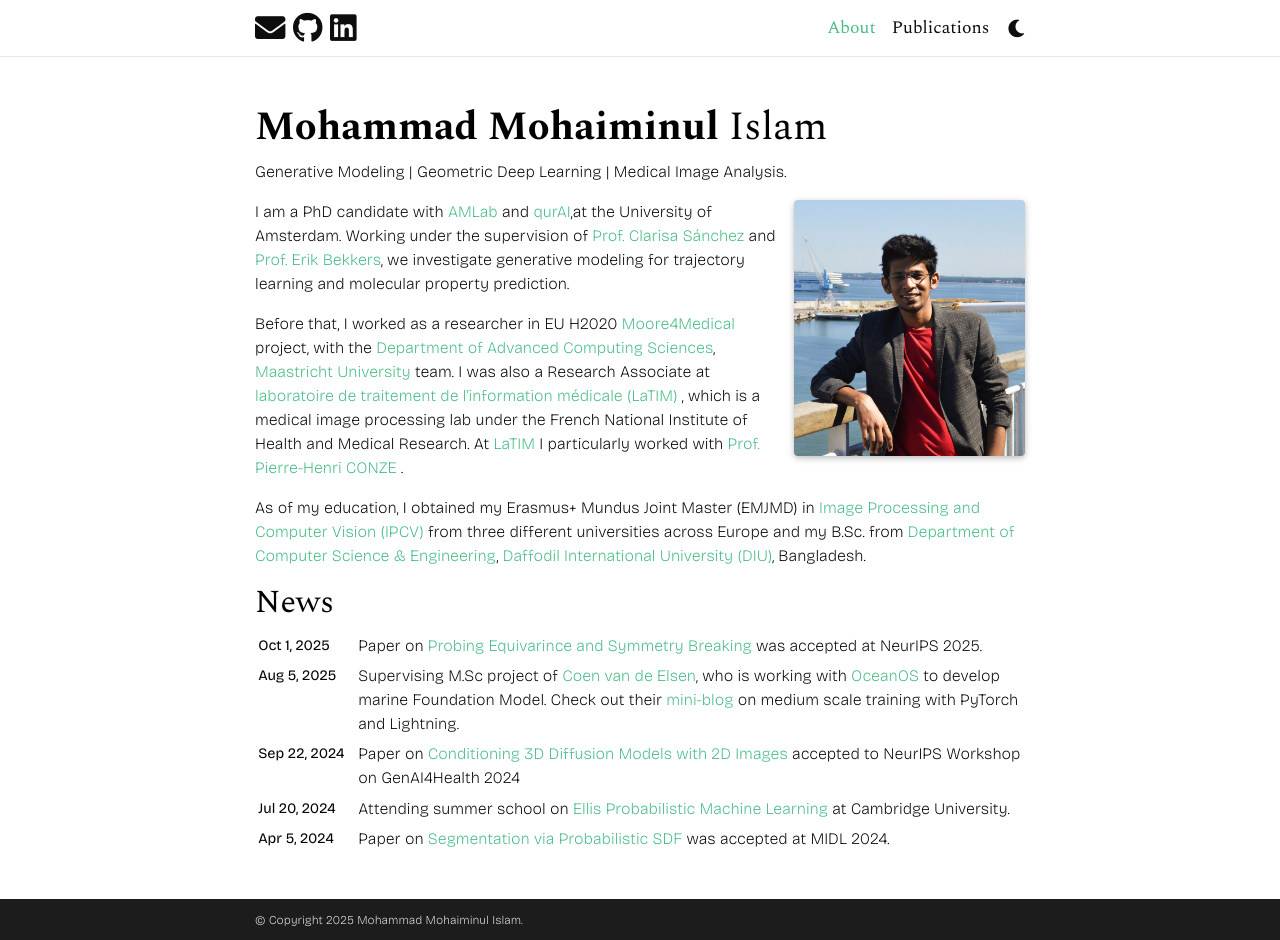
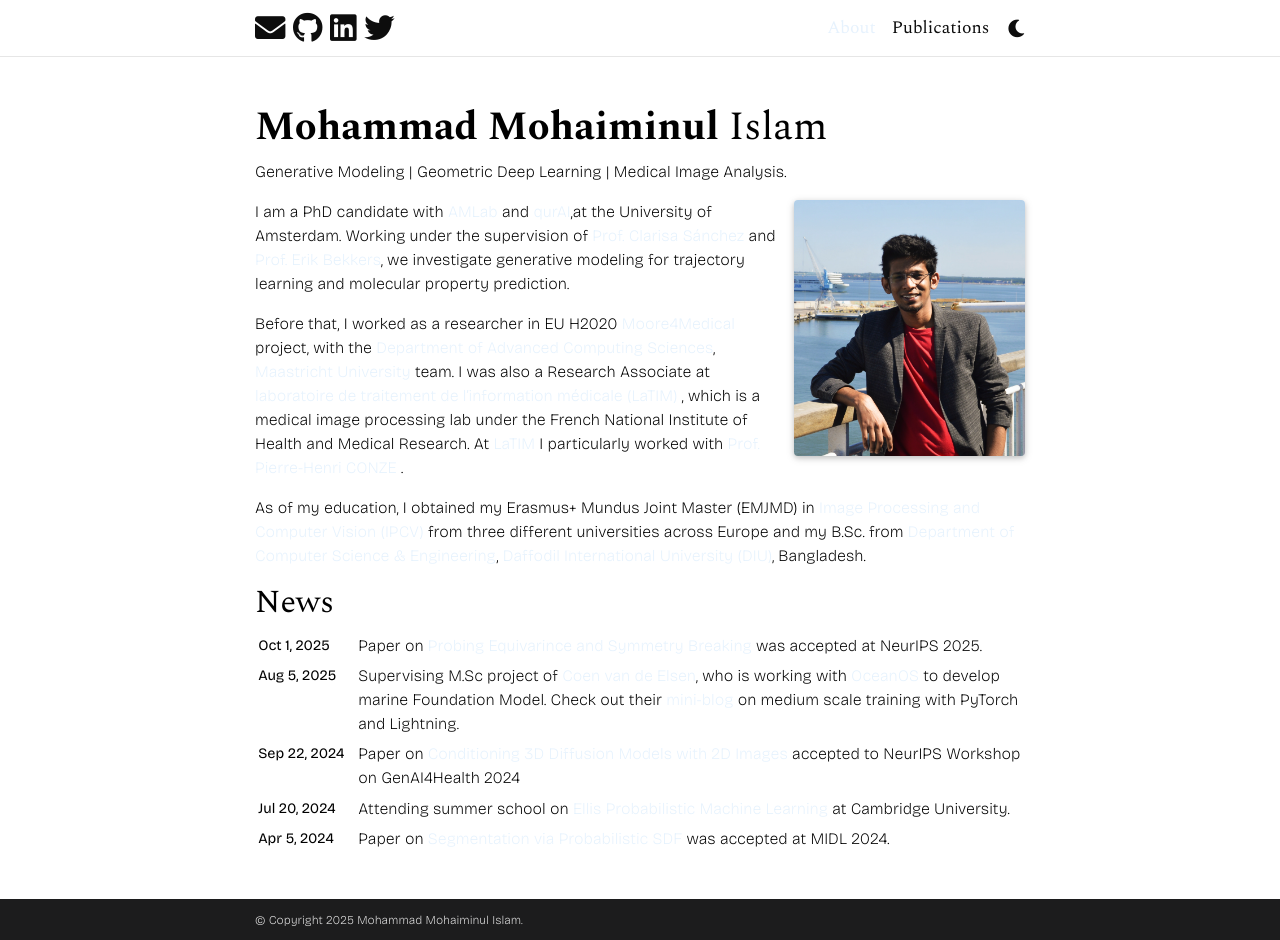
Before and after one commit to niazoys/niazoys.github.io, a Jekyll site: the page built from _pages/about.md, in a window 1280 px wide and 940 px high. Built offline with Jekyll 4.4.1, drawn with Linux system fonts in a browser that asks for light colours; some web fonts are replaced; comment, search, counter and statistics services are not loaded; a style sheet for code colours, icons or effects is not loaded.

Commit message:
colorUpdate

```diff
--- a/_config.yml
+++ b/_config.yml
@@ -12,7 +12,7 @@ description: > # the ">" symbol means to ignore newlines until "footer_text:"
 footer_text: >
 
 
-icon: L # the emoji used as the favicon
+icon: 🍉🍉 # the emoji used as the favicon
 url: https://niazoys.github.io # the base hostname & protocol for your site
 baseurl:  # the subpath of your site, e.g. /blog/
 last_updated: false # set to true if you want to display last updated in the footer
@@ -52,9 +52,9 @@ og_image: # The site-wide (default for all links) Open Graph preview image
 
 github_username: niazoys # your GitHub user name
 gitlab_username: # your GitLab user name
-twitter_username: # your Twitter handle
+twitter_username: Mohammad_Niaz94 # your Twitter handle
 linkedin_username: mohammadniaz # your LinkedIn user name
-scholar_userid: # your Google Scholar ID
+scholar_userid: fJMJjM8AAAAJ&hl # your Google Scholar ID
 orcid_id: # your ORCID ID
 medium_username: # your Medium username
 quora_username: # your Quora username
--- a/_sass/_themes.scss
+++ b/_sass/_themes.scss
@@ -7,7 +7,7 @@
   --global-code-bg-color: #{$code-bg-color-light};
   --global-text-color: #{$black-color};
   --global-text-color-light: #{$grey-color};
-  --global-theme-color: #{$my-green};
+  --global-theme-color: rgba(0, 129, 235, 0.1);
   --global-hover-color: #{$my-green};
   --global-footer-bg-color: #{$grey-color-dark};
   --global-footer-text-color: #{$grey-color-light};
```
